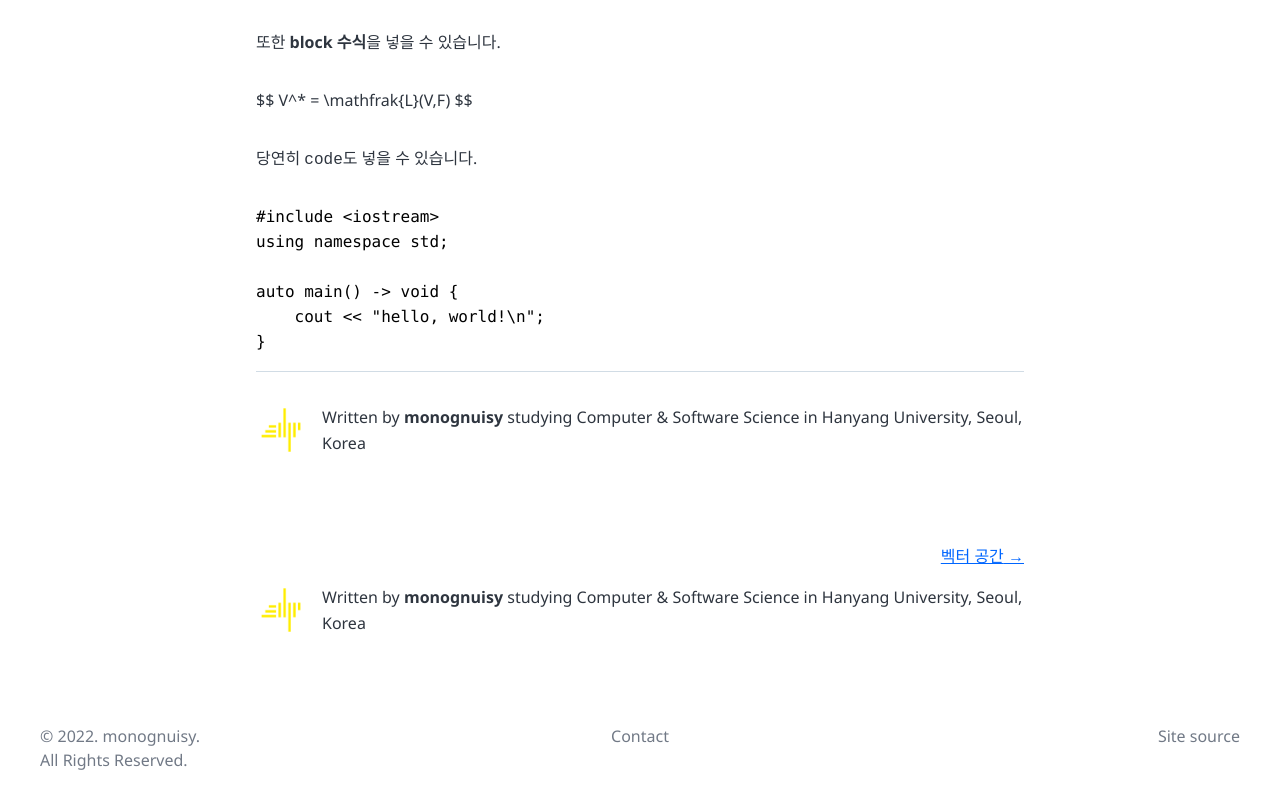
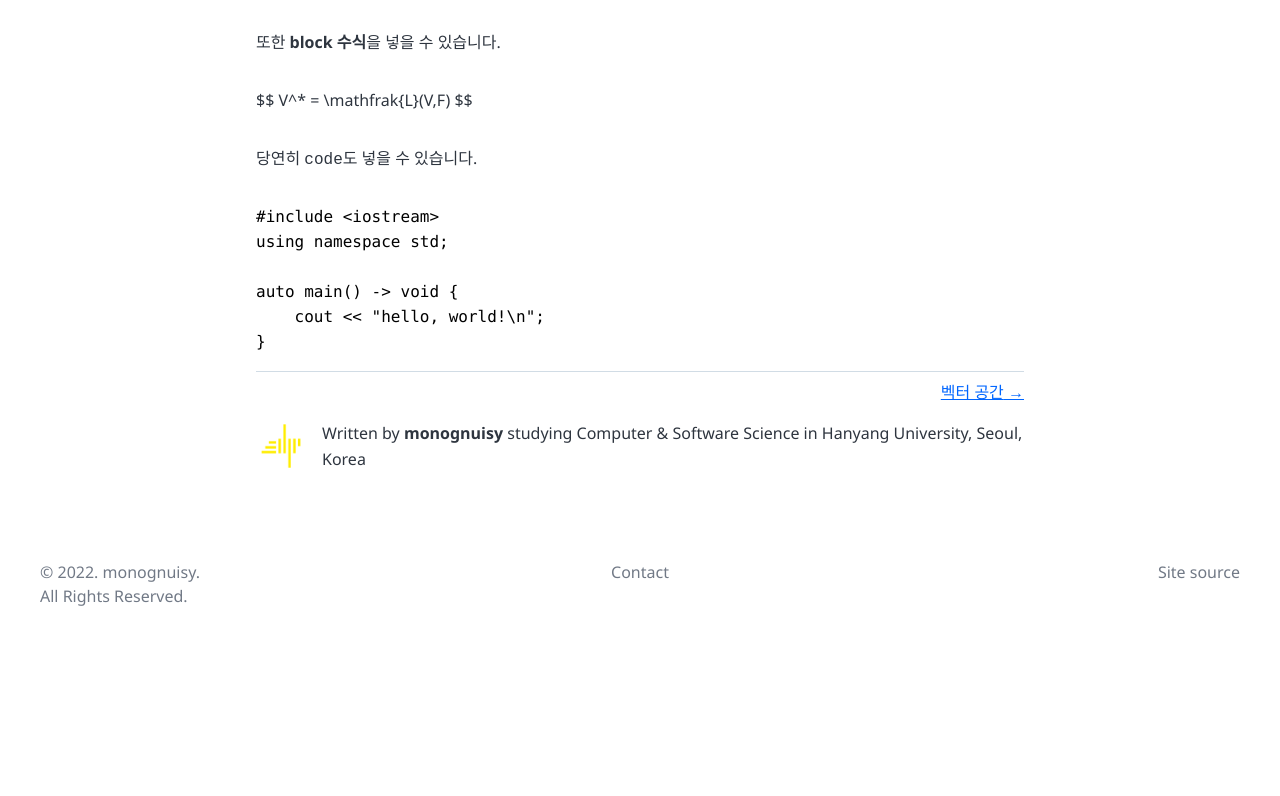
Before and after one commit to monognuisy/blog, a Gatsby site: page /hello-world/ in a window 1280 px wide. Shown: the part 727-1523 px from the top of the page. After the commit the page ends 1359 px from the top, so only its background shows below. Built offline with nearby package versions, Linux system fonts and the light colour scheme; Gatsby itself is replaced by a stand-in of ours; some packages are replaced by stand-ins of ours; code samples lack their colours; a web font is replaced by a local one.

Commit message:
feat: new code-block style

```diff
--- a/gatsby-config.js
+++ b/gatsby-config.js
@@ -71,7 +71,7 @@ module.exports = {
             resolve: `gatsby-remark-highlight-code`,
             options: {
               terminal: "carbon",
-              theme: "one-light",
+              theme: "material",
               lineNumbers: true,
             },
           },
--- a/src/templates/blog-post.tsx
+++ b/src/templates/blog-post.tsx
@@ -50,9 +50,9 @@ const BlogPostTemplate = ({ data, location }: any) => {
           itemProp="articleBody"
         />
         <hr />
-        <footer>
+        {/* <footer>
           <Bio />
-        </footer>
+        </footer> */}
       </article>
       <nav className="blog-post-nav">
         <ul
```
